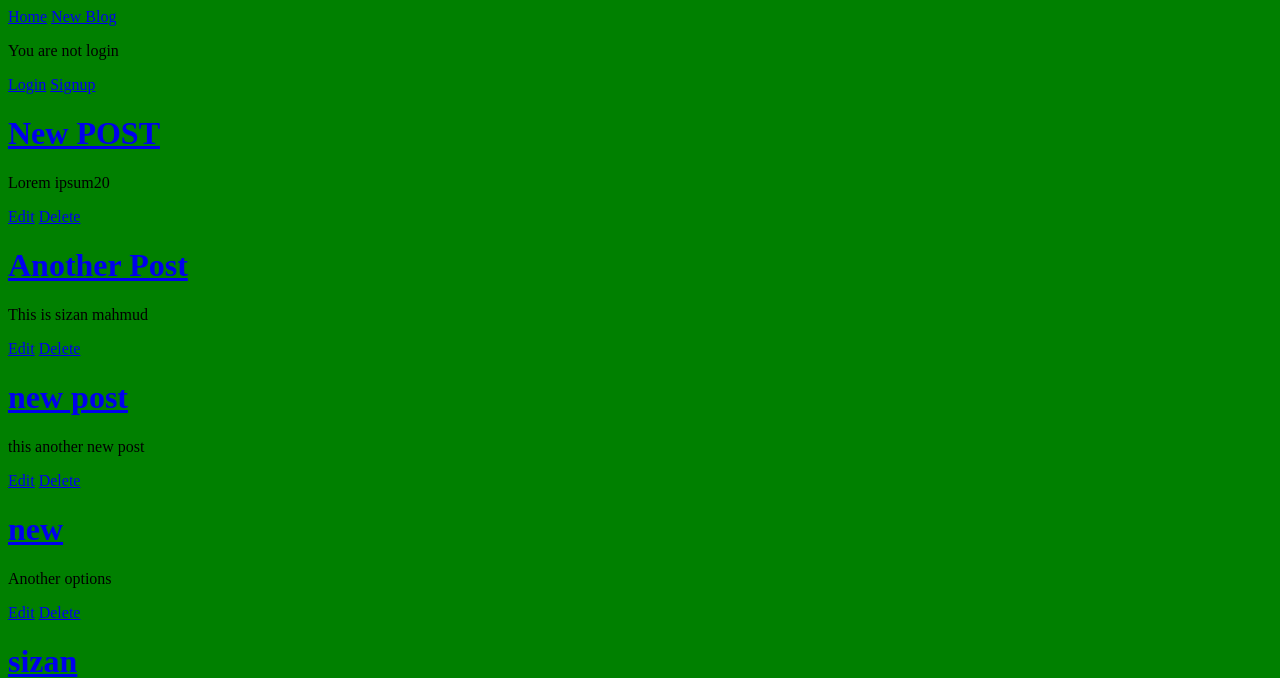
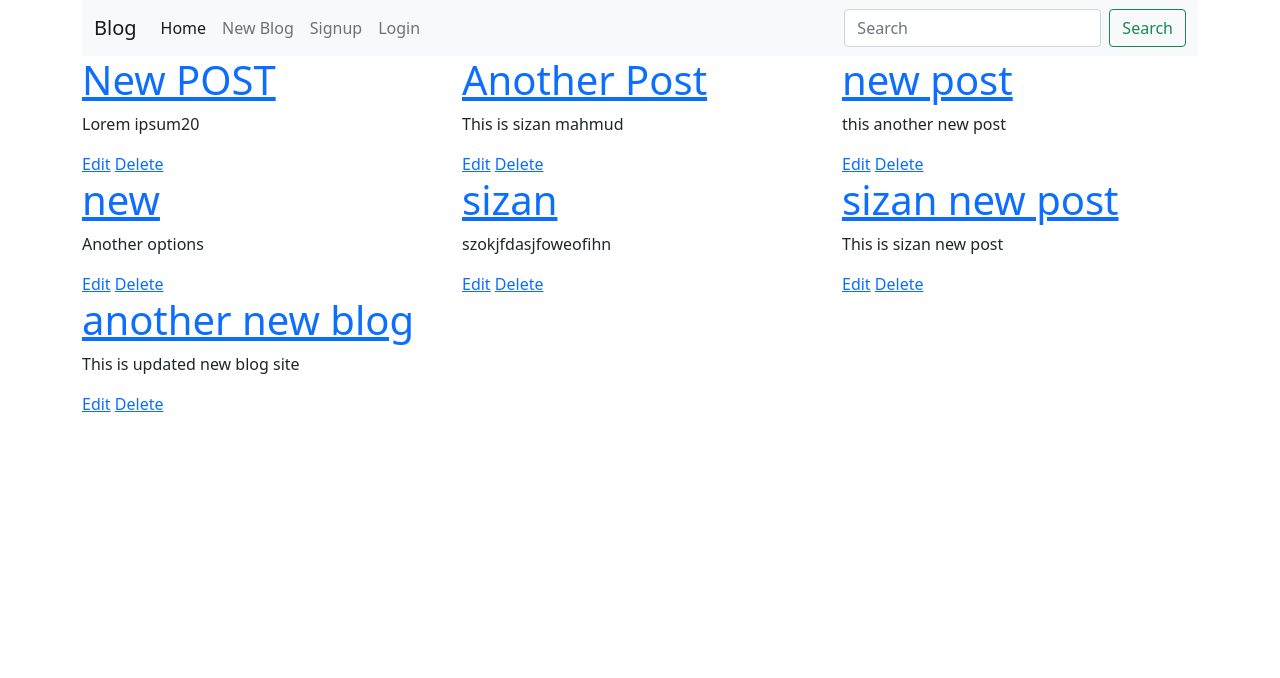
Before and after one commit to sizan378/Blog_pro, a Django app: page / in a window 1280 px wide. Shown: the top 678 px of the page. After the commit the page ends 412 px from the top, so only its background shows below. Run offline with Django 3.2, Linux system fonts and the light colour scheme; data comes from the database, SQL or seed files in the repository; both versions use the stored data as it was after the commit.

Commit message:
change somethig

```diff
--- a/Blog_pro/settings.py
+++ b/Blog_pro/settings.py
@@ -16,7 +16,7 @@ SECRET_KEY = 'ow&-c$r@*g&_z=ib138+qiqj97!rc$03i(*0fk-vkmm5+8wag1'
 # SECURITY WARNING: don't run with debug turned on in production!
 DEBUG = True
 
-ALLOWED_HOSTS = ['*']
+ALLOWED_HOSTS = []
 
 
 # Application definition
--- a/blog/views.py
+++ b/blog/views.py
@@ -2,6 +2,7 @@ from django.shortcuts import render
 from django.views.generic import ListView,DetailView,CreateView,UpdateView,DeleteView
 from django.contrib.auth.forms import UserCreationForm
 from django.views import generic
+# from requests import request
 from .models import Post
 from django.urls import reverse_lazy
 
@@ -17,6 +18,7 @@ class DetailsView(DetailView):
 
 class BlogCreateView(CreateView):
     model = Post
+    # user = request.user
     template_name = 'post_new.html'
     fields = ['title','author','body']
 
--- a/templates/base.html
+++ b/templates/base.html
@@ -1,27 +1,72 @@
-<!DOCTYPE html>
+
+<!doctype html>
 <html lang="en">
-<head>
+  <head>
     {% load static %}
-    <meta charset="UTF-8">
-    <title>Django</title>
+    <!-- Required meta tags -->
+    <meta charset="utf-8">
+    <meta name="viewport" content="width=device-width, initial-scale=1">
 
-</head>
-<link rel="stylesheet" href="{% static 'css/base.css' %}">
+    <!-- Bootstrap CSS -->
+    <link href="https://cdn.jsdelivr.net/npm/bootstrap@5.0.2/dist/css/bootstrap.min.css" rel="stylesheet" integrity="sha384-EVSTQN3/azprG1Anm3QDgpJLIm9Nao0Yz1ztcQTwFspd3yD65VohhpuuCOmLASjC" crossorigin="anonymous">
 
-<body>
-<a href="{% url 'home' %}">Home</a>
-<a href="{% url 'post_new' %}">New Blog</a>
+    <title>Hello, world!</title>
+  </head>
+  <body>
+    <!-- Navbar start Here -->
 
+    <div class="container">
+        <nav class="navbar navbar-expand-lg navbar-light bg-light">
+            <div class="container-fluid">
+              <a class="navbar-brand" href="{% url 'home' %}">Blog</a>
+              <button class="navbar-toggler" type="button" data-bs-toggle="collapse" data-bs-target="#navbarSupportedContent" aria-controls="navbarSupportedContent" aria-expanded="false" aria-label="Toggle navigation">
+                <span class="navbar-toggler-icon"></span>
+              </button>
+              <div class="collapse navbar-collapse" id="navbarSupportedContent">
+                <ul class="navbar-nav me-auto mb-2 mb-lg-0">
+                  <li class="nav-item">
+                    <a class="nav-link active" aria-current="page" href="{% url 'home' %}">Home</a>
+                  </li>
+                  <li class="nav-item">
+                    <a class="nav-link" href="{% url 'post_new' %}">New Blog</a>
+                  </li>
+                  {% if user.is_authenticated %}
+                  <li class="nav-item">
+                    <a class="nav-link" href="{% url 'logout' %}">Logout</a>
+                  </li>
+                  {% else %}
+                  <li class="nav-item">
+                    <a class="nav-link" href="{% url 'signup' %}">Signup</a>
+                  </li>
+                  <li class="nav-item">
+                    <a class="nav-link" href="{% url 'login' %}">Login</a>
+                  </li>
+                  {% endif %}
 
-{% if user.is_authenticated %}
+                </ul>
+                <form class="d-flex">
+                  <input class="form-control me-2" type="search" placeholder="Search" aria-label="Search">
+                  <button class="btn btn-outline-success" type="submit">Search</button>
+                </form>
+              </div>
+            </div>
+          </nav>
+    </div>
 
-    <a href="{% url 'logout' %}"> Logout </a>
-{% else %}
-    <p>You are not login </p>
-    <a href="{% url 'login' %}">Login</a>
-    <a href="{% url 'signup' %}">Signup</a>
-{% endif %}
-{% block content %}
-{% endblock %}
-</body>
+    <!-- Navbar End Here -->
+
+    {% block content %}
+    {% endblock %}
+
+    <!-- Optional JavaScript; choose one of the two! -->
+
+    <!-- Option 1: Bootstrap Bundle with Popper -->
+    <script src="https://cdn.jsdelivr.net/npm/bootstrap@5.0.2/dist/js/bootstrap.bundle.min.js" integrity="sha384-MrcW6ZMFYlzcLA8Nl+NtUVF0sA7MsXsP1UyJoMp4YLEuNSfAP+JcXn/tWtIaxVXM" crossorigin="anonymous"></script>
+
+    <!-- Option 2: Separate Popper and Bootstrap JS -->
+    <!--
+    <script src="https://cdn.jsdelivr.net/npm/@popperjs/core@2.9.2/dist/umd/popper.min.js" integrity="sha384-IQsoLXl5PILFhosVNubq5LC7Qb9DXgDA9i+tQ8Zj3iwWAwPtgFTxbJ8NT4GN1R8p" crossorigin="anonymous"></script>
+    <script src="https://cdn.jsdelivr.net/npm/bootstrap@5.0.2/dist/js/bootstrap.min.js" integrity="sha384-cVKIPhGWiC2Al4u+LWgxfKTRIcfu0JTxR+EQDz/bgldoEyl4H0zUF0QKbrJ0EcQF" crossorigin="anonymous"></script>
+    -->
+  </body>
 </html>
--- a/templates/home.html
+++ b/templates/home.html
@@ -5,11 +5,19 @@
 
 
 {% block content %}
+    <div class="container">
+    <div>
+        <div class="row">
             {% for post in object_list %}
+            <div class="col-sm-4">
                 <h1><a href="{% url 'post_details' post.pk %}">{{ post.title }}</a></h1>
                 <p>{{ post.body }}</p>
 
                 <a href="{% url 'post_edit' post.pk %}">Edit</a>
                 <a href="{% url 'post_delete' post.pk %}">Delete</a>
+            </div>
             {% endfor %}
+        </div>
+    </div>
+    </div>
 {% endblock %}
--- a/templates/post_details.html
+++ b/templates/post_details.html
@@ -5,6 +5,8 @@
 
 
 {% block content %}
-    <h1>{{ object.title }}</h1>
-<p>{{ object.body }}</p>
+    <div class="container mt-5">
+        <h1>{{ object.title }}</h1>
+        <p>{{ object.body }}</p>
+    </div>
 {% endblock %}
--- a/templates/post_edit.html
+++ b/templates/post_edit.html
@@ -6,11 +6,13 @@
 
 {% block content %}
 
+<div class="container mt-5">
     <h1> Update Your Post </h1>
     <form action="" method="POST">
         {% csrf_token %}
         {{ form.as_p }}
         <input type="submit" value="Update">
     </form>
+</div>
 
 {% endblock %}
--- a/templates/post_new.html
+++ b/templates/post_new.html
@@ -6,11 +6,15 @@
 
 {% block content %}
 
+<div>
+    <div class="container">
         <h1> Create New Blog </h1>
         <form action="" method="POST">
             {% csrf_token %}
             {{ form.as_p }}
             <input type="submit" value="submit">
         </form>
+    </div>
+</div>
 
 {% endblock %}
```
Also changed, not shown: db.sqlite3. Lines whose indentation alone changed are shown as unchanged.
